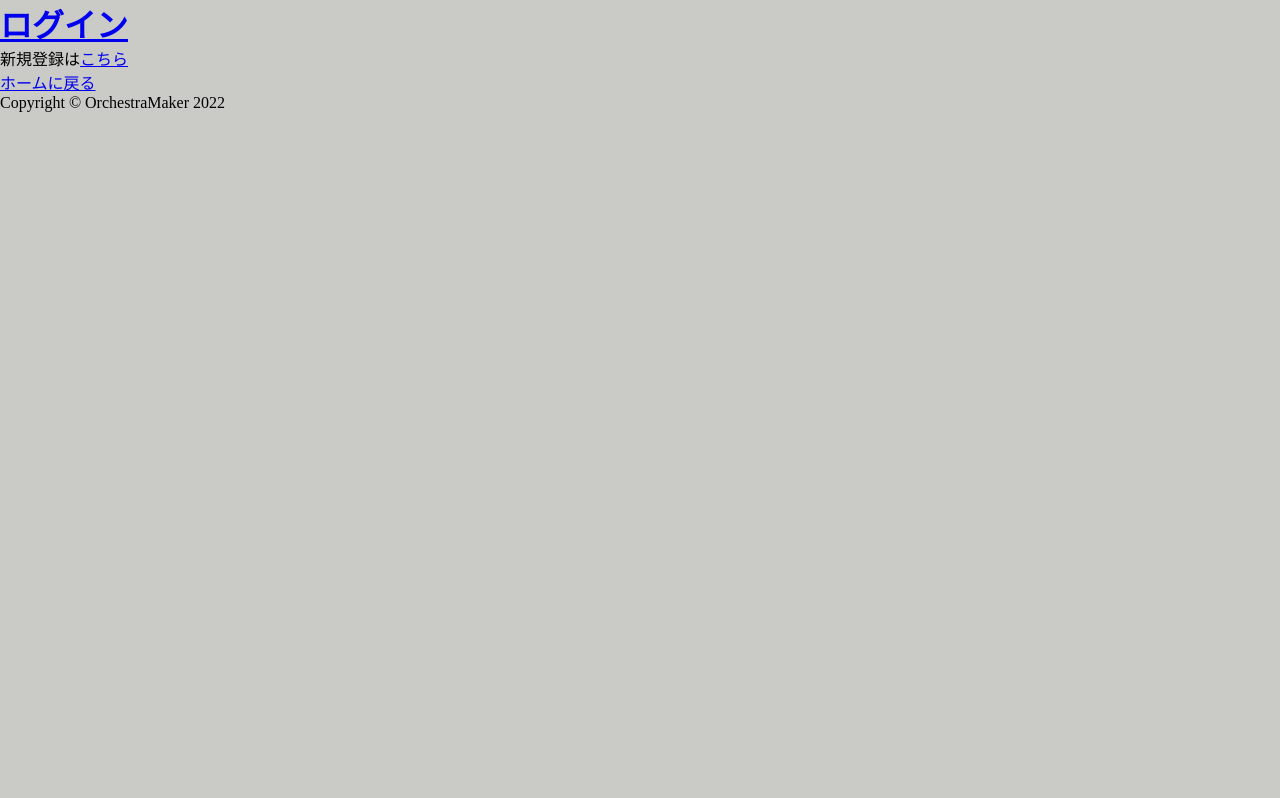
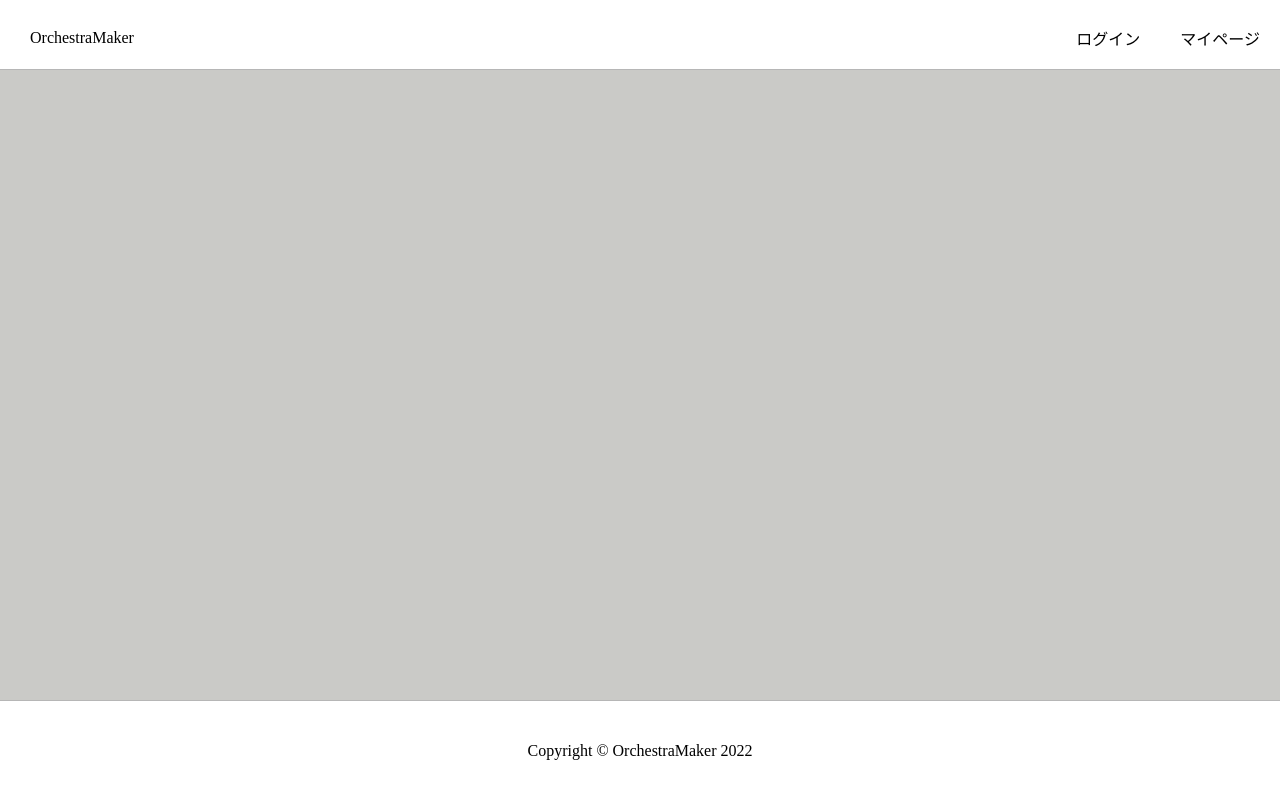
Before and after one commit to Ryodkama/OrchestraMaker, a React (Create React App) app in the folder orchestramaker/: page / in a window 1280 px wide. Built offline with nearby package versions, Linux system fonts and the light colour scheme.

Commit message:
レイアウトの変更

```diff
--- a/orchestramaker/src/components/Footer/Footer.jsx
+++ b/orchestramaker/src/components/Footer/Footer.jsx
@@ -1,10 +1,24 @@
 import React from "react";
+import styled from "styled-components";
+
+const FooterTag = styled.div`
+  display: flex;
+  align-items: center;
+  justify-content: center;
+  background-color: white;
+  border-top: solid 1px #b6b6b6;
+  height: 100px;
+  width: 100%;
+  padding: 30px 0;
+  position: absolute; /*←絶対位置*/
+  bottom: 0; /*下に固定*/
+`;
 
 const Footer = () => {
   return (
-    <footer>
+    <FooterTag>
       <p>Copyright &copy; OrchestraMaker 2022</p>
-    </footer>
+    </FooterTag>
   );
 };
 
--- a/orchestramaker/src/components/Header/Header.tsx
+++ b/orchestramaker/src/components/Header/Header.tsx
@@ -1,18 +1,90 @@
 import { Link } from "react-router-dom";
+import styled from "styled-components";
+
+const HeaderTag = styled.div`
+  height: 7%;
+  display: flex;
+  align-items: center;
+  position: fixed; /* ヘッダーを固定する */
+  top: 0; /* 上部から配置の基準位置を決める */
+  left: 0; /* 左から配置の基準位置を決める */
+  width: 100%; /* ヘッダーの横幅を指定する */
+  height: 70px; /* ヘッダーの高さを指定する */
+  /* padding: 20px; ヘッダー内側の余白を指定する(上下左右) */
+  /* justify-content: center; */
+  background-color: white;
+  border-bottom: solid 1px #b6b6b6;
+  z-index: 10;
+
+  .btnUl {
+    overflow: hidden;
+    list-style: none;
+    margin-left: auto;
+    /* margin: 0 auto; */
+    z-index: 20;
+  }
+
+  li {
+    display: inline-block;
+    padding: 26px 10px 20px 10px;
+  }
+
+  .btn {
+    text-align: right;
+    padding: 10px 10px;
+    display: block;
+    text-decoration: none;
+    color: black;
+    border-radius: 4px;
+  }
+  .btn:hover {
+    cursor: pointer;
+    background-color: #e3e3e3;
+    transition: 0.3s;
+  }
+
+  .logo {
+    /* display: flex; */
+    /* justify-content: center; */
+    /* align-items: center; */
+    margin-right: auto;
+    text-align: left;
+    padding: 20px 20px;
+    display: block;
+    text-decoration: none;
+    color: black;
+    border-radius: 4px;
+  }
+  .logo:hover {
+    cursor: pointer;
+    background-color: #e3e3e3;
+    transition: 0.3s;
+  }
+`;
 
 const Header = () => (
   <>
-    <div className="App-header">
-      <h1>
-        <Link to={`/login`}>ログイン</Link>
-      </h1>
-      <div>
-        新規登録は<Link to={`/signup`}>こちら</Link>
-      </div>
-      <div>
-        <Link to={`/home`}>ホームに戻る</Link>
-      </div>
-    </div>
+    <HeaderTag>
+      <ul>
+        <li>
+          <a href="/" className="logo">
+            OrchestraMaker
+          </a>
+        </li>
+      </ul>
+      <ul className="btnUl">
+        <li>
+          <Link to={`/login`} className="btn">
+            ログイン
+          </Link>
+        </li>
+        <li>
+          <Link to={`/home`} className="btn">
+            マイページ
+          </Link>
+        </li>
+      </ul>
+    </HeaderTag>
   </>
 );
 
--- a/orchestramaker/src/components/Sidebar.jsx
+++ b/orchestramaker/src/components/Sidebar.jsx
@@ -6,10 +6,16 @@ const Sidebardiv = styled.div`
   height: 100%;
   width: 250px;
   background-color: white;
+  border-right: solid 1px #b6b6b6;
+  /* padding-top: 70px; */
+  padding-bottom: 100px; /*←footerの高さ*/
+  box-sizing: border-box; /*←全て含めてmin-height:100vhに*/
+  position: fixed; /* ヘッダーを固定する */
 
   .SiderbarList {
+    padding-top: 70px;
     height: auto;
-    padding: 0;
+    /* padding: 0; */
     width: 100%;
   }
   .SiderbarList #active {
@@ -20,13 +26,13 @@ const Sidebardiv = styled.div`
     height: 60px;
     background-color: #ffffffec;
     display: flex;
-    /* color: white; */
     justify-content: center;
     align-items: center;
   }
   .row:hover {
     cursor: pointer;
-    background-color: #b6b9ba;
+    background-color: #e3e3e3;
+    transition: 0.2s;
   }
   .row #icon {
     flex: 30%;
```
